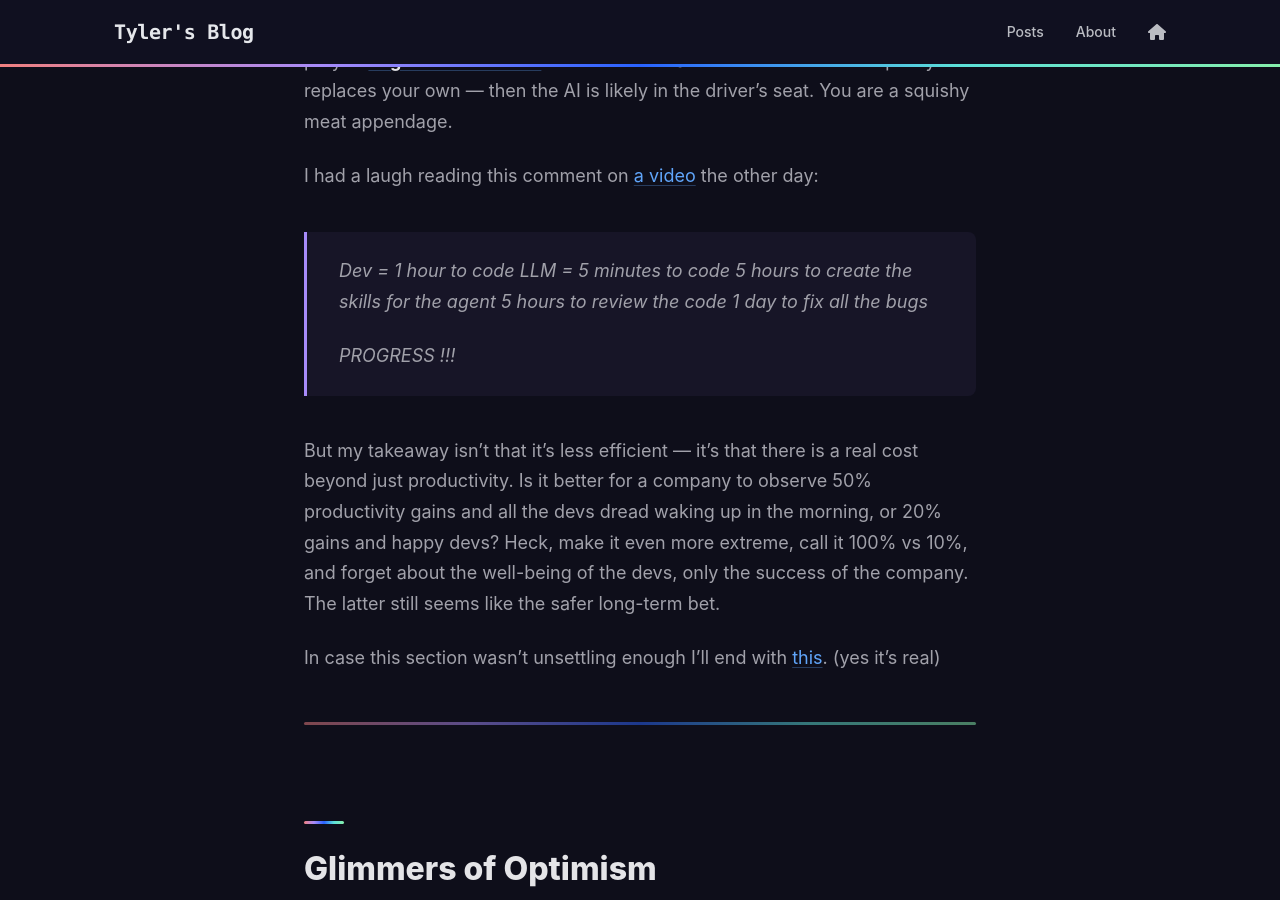
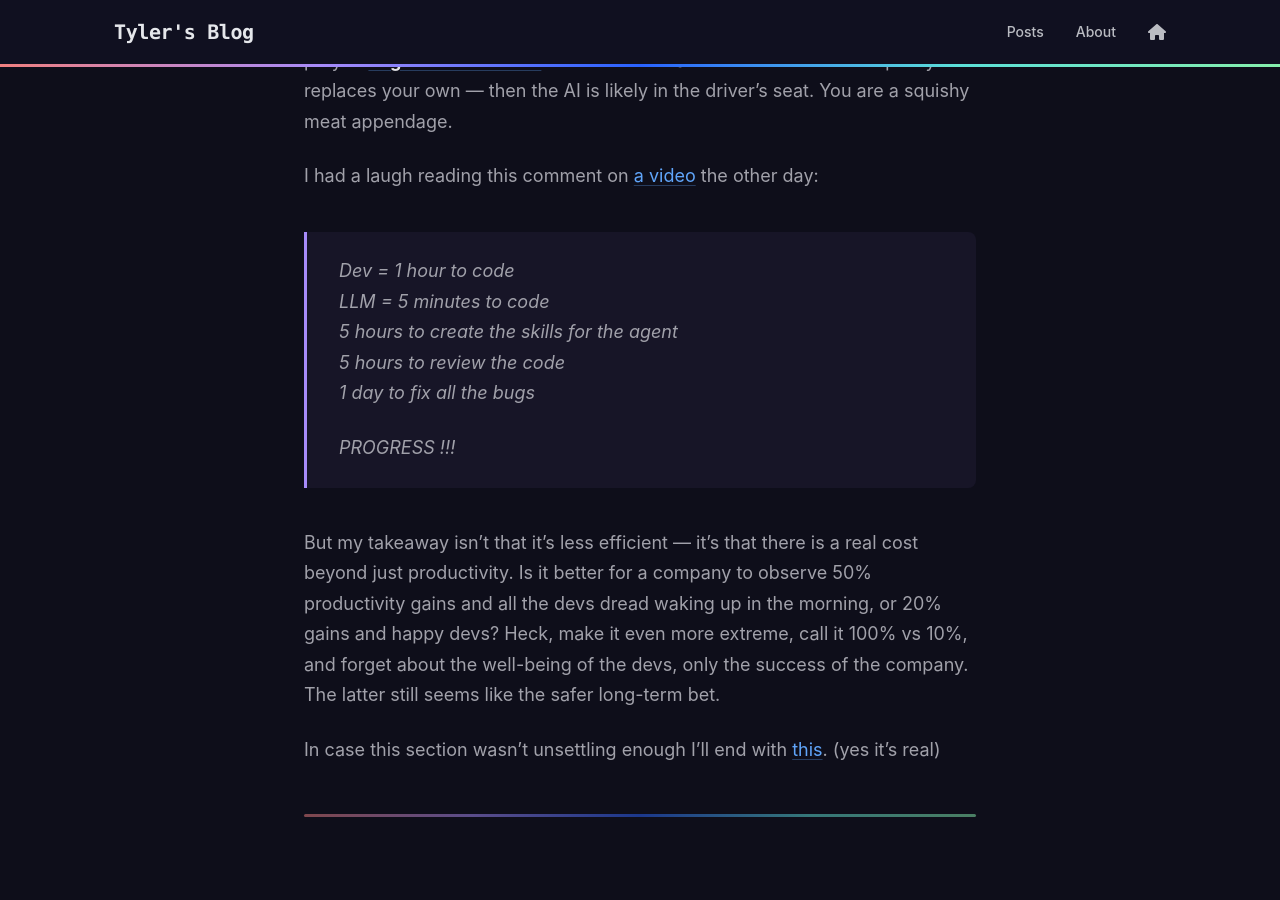
Before and after one commit to tylerganter/blog, a Jekyll site: the page built from _posts/2026-05-21-the-foreman.md, in a window 1280 px wide and 900 px high, scrolled down 7825 px. Built offline with Jekyll 4.4.1, drawn with Linux system fonts in a browser that asks for light colours; comment, search, counter and statistics services are not loaded.

Commit message:
display fixes

```diff
--- a/_posts/2026-05-21-the-foreman.md
+++ b/_posts/2026-05-21-the-foreman.md
@@ -74,8 +74,8 @@ We are fundamentally constrained by how good the models are, how they are traine
 
 It took OpenAI [three years to figure out](https://openai.com/index/why-language-models-hallucinate/) you should train with an "I don't know" option, and they still pointed the finger at some amorphous consortium of benchmark curators instead of at themselves. Since then hallucinations have only gotten worse.
 
-![OpenAI hallucination trends]({{ site.baseurl }}/assets/images/agentic-coding-reflections/openai_hallucination_trends.png)
-<em>Hallucination rates across OpenAI's recent model releases — [source](https://artificialanalysis.ai/?models=gpt-5-5-high%2Cgpt-5-5%2Cgpt-4o-2024-08-06%2Cgpt-4o%2Cgpt-5%2Cgpt-5-4%2Cgpt-5-2%2Cgpt-5-1&intelligence=artificial-analysis-intelligence-index&omniscience=omniscience-hallucination-rate)</em>
+![OpenAI hallucination trends]({{ site.baseurl }}/assets/images/agentic-coding-reflections/openai*hallucination_trends.png)
+_Hallucination rates across OpenAI's recent model releases — [source](https://artificialanalysis.ai/?models=gpt-5-5-high%2Cgpt-5-5%2Cgpt-4o-2024-08-06%2Cgpt-4o%2Cgpt-5%2Cgpt-5-4%2Cgpt-5-2%2Cgpt-5-1&intelligence=artificial-analysis-intelligence-index&omniscience=omniscience-hallucination-rate)_
 
 It seems to me that
 
@@ -106,10 +106,10 @@ Performing drag and drop because the AI cannot access media through the API...ma
 
 I had a laugh reading this comment on [a video](https://www.youtube.com/watch?v=ZugX7a99dLk&lc=UgzSmNahqzRCPc95-H54AaABAg) the other day:
 
-> Dev = 1 hour to code
-> LLM = 5 minutes to code
-> 5 hours to create the skills for the agent
-> 5 hours to review the code
+> Dev = 1 hour to code<br>
+> LLM = 5 minutes to code<br>
+> 5 hours to create the skills for the agent<br>
+> 5 hours to review the code<br>
 > 1 day to fix all the bugs
 >
 > PROGRESS !!!
```
